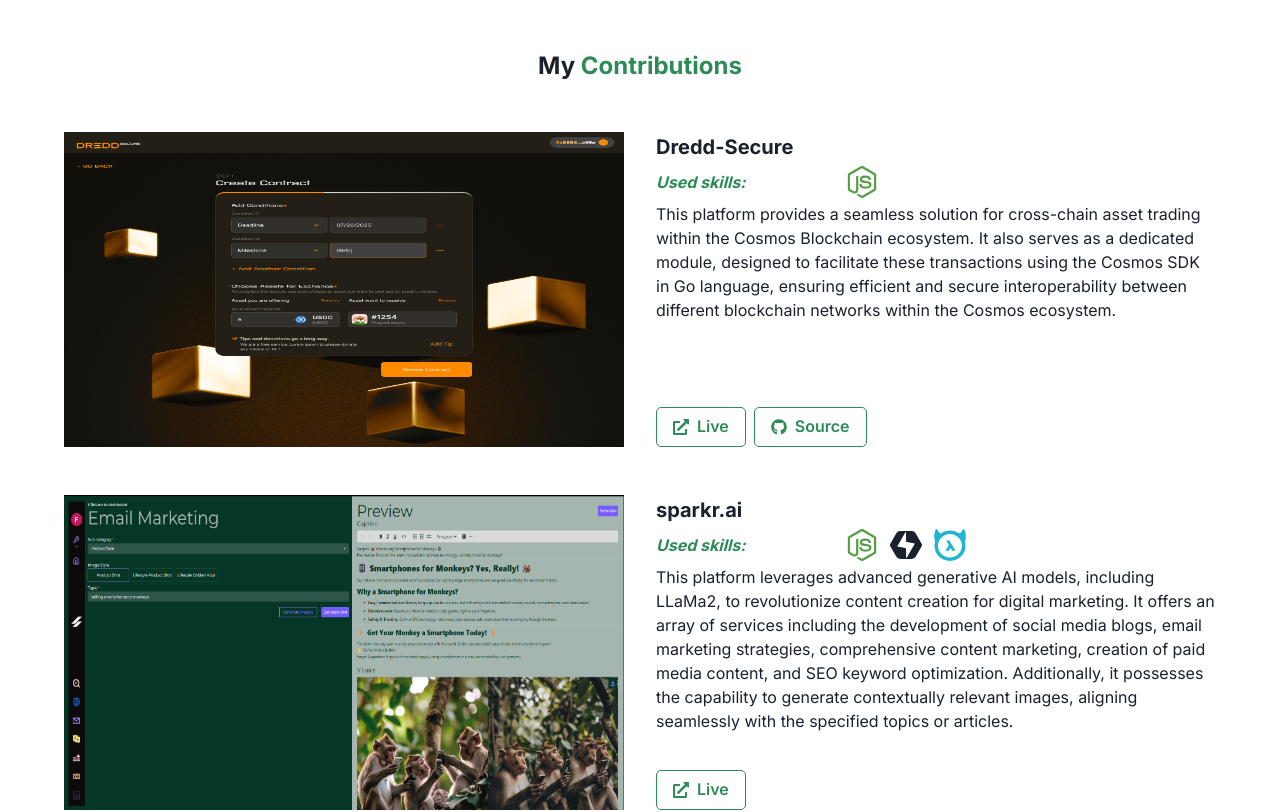
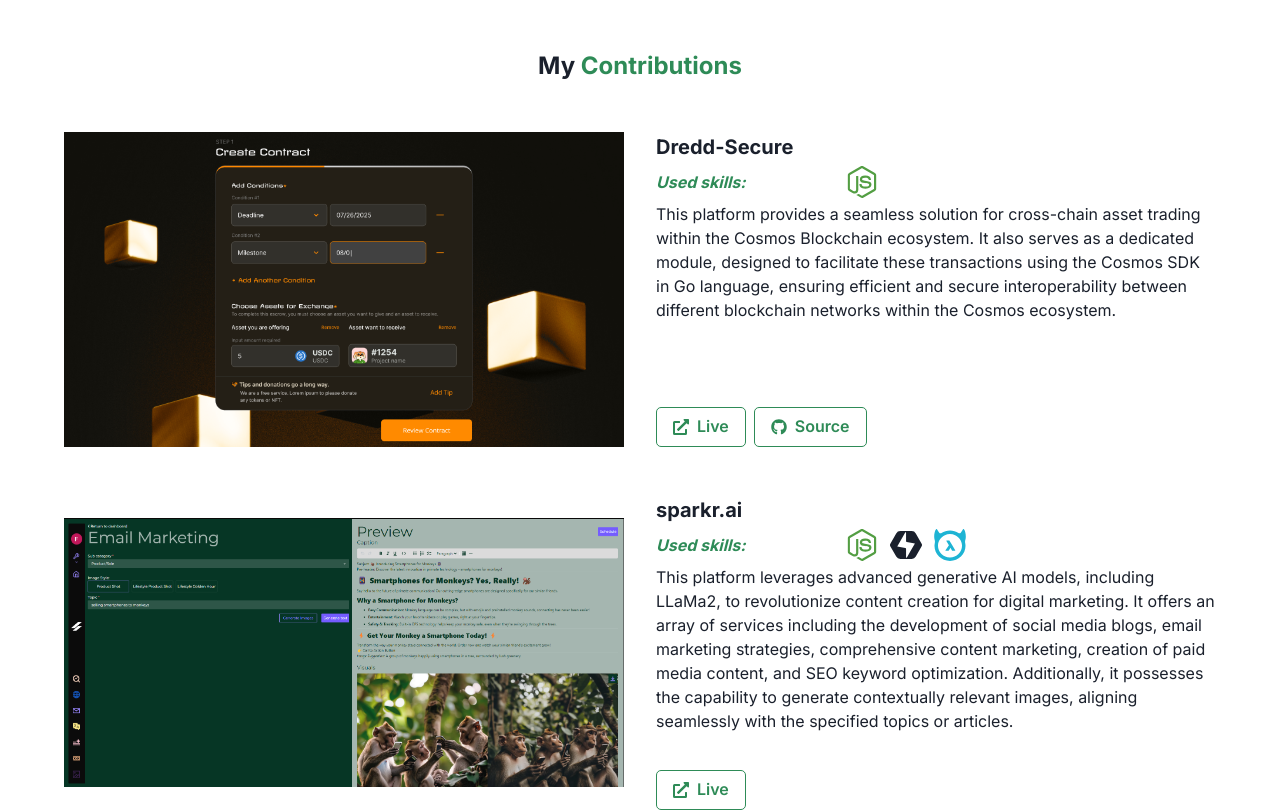
Before and after one commit to Darkxys/portfolio, a Next.js app: page / in a window 1280 px wide. Shown: the part 600-1412 px from the top of the page. Built offline with nearby package versions, Linux system fonts and the light colour scheme; some icons are missing.

Commit message:
new images

```diff
--- a/src/app/_components/project/Project.tsx
+++ b/src/app/_components/project/Project.tsx
@@ -20,6 +20,8 @@
           src={project.image_url}
           w={{base:'90%', lg:'100%'}}
           mx={'auto'}
+          objectFit={'contain'}
+          objectPosition={'center'}
         />
       </Flex>
       <Flex gap={'0.25rem'} w={{ base: '100%', lg: '50%' }} flexDirection={'column'}>
--- a/src/app/_data/index.ts
+++ b/src/app/_data/index.ts
@@ -186,7 +186,7 @@
       company_url: 'https://www.vulcain.com/en/',
       started: 1577854800,
       finished: 1598932800,
-      company_img: 'https://media.licdn.com/dms/image/C4E0BAQFyllv_Eft-7A/company-logo_200_200/0/1630642636090/vulcain_metal_logo?e=1713398400&v=beta&t=CWja27bhuaYGYpq2M7mRgW0rbb2KfXajR6KT7s4ect8',
+      company_img: 'https://media.licdn.com/dms/image/C4E0BAQFyllv_Eft-7A/company-logo_200_200/0/1630642636090/vulcain_metal_logo?e=1727308800&v=beta&t=rjgnmnlnZxf5WCsSqRWWmR-43uzju25vZfVBr0StGm8',
       descriptions: [
         `Developed a sophisticated web portal for enhanced operational efficiency in warehouse operations, incorporating KPIs, performance tracking, and advanced data analysis tools.`,
         `Transformed an outdated database into a modern, user-friendly inventory system, eliminating the need for paper spreadsheets and significantly improving staff productivity.`,
```
Also changed, not shown: src/app/_assets/dredd-secure.png.
